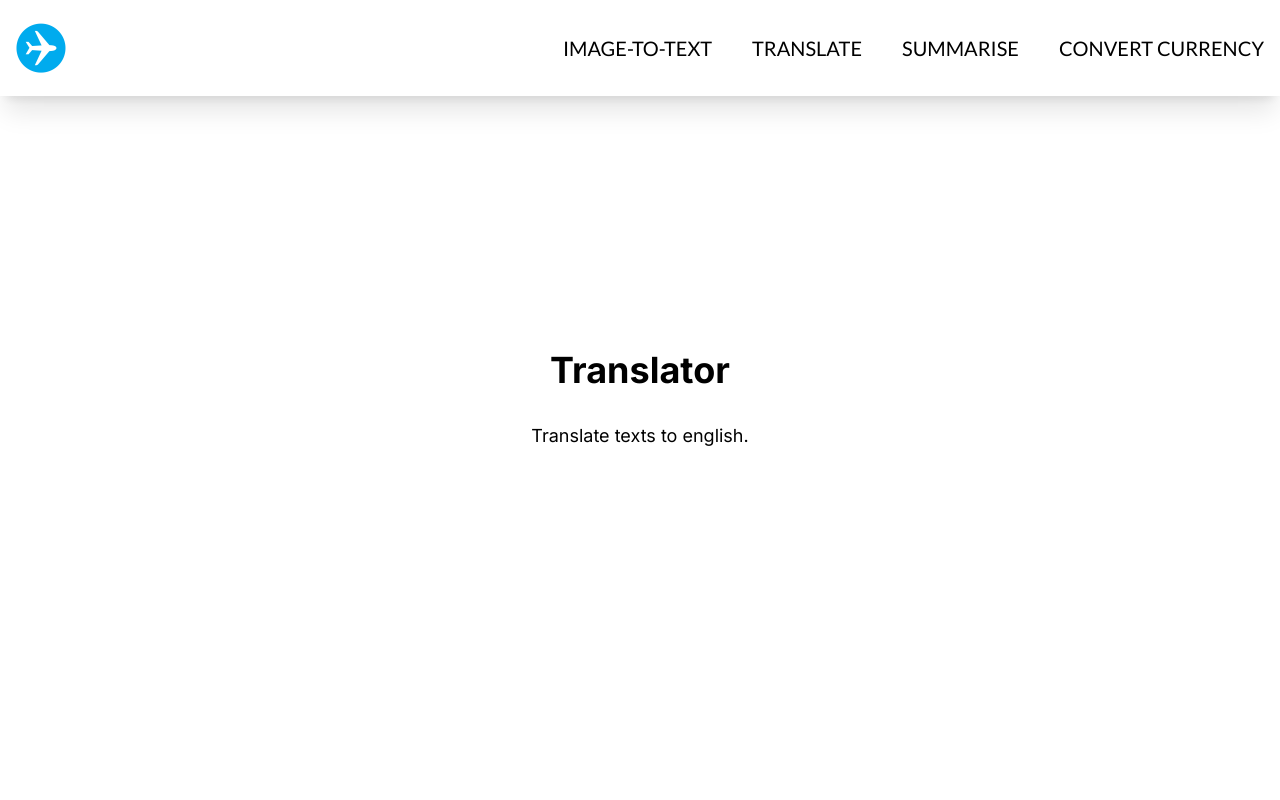
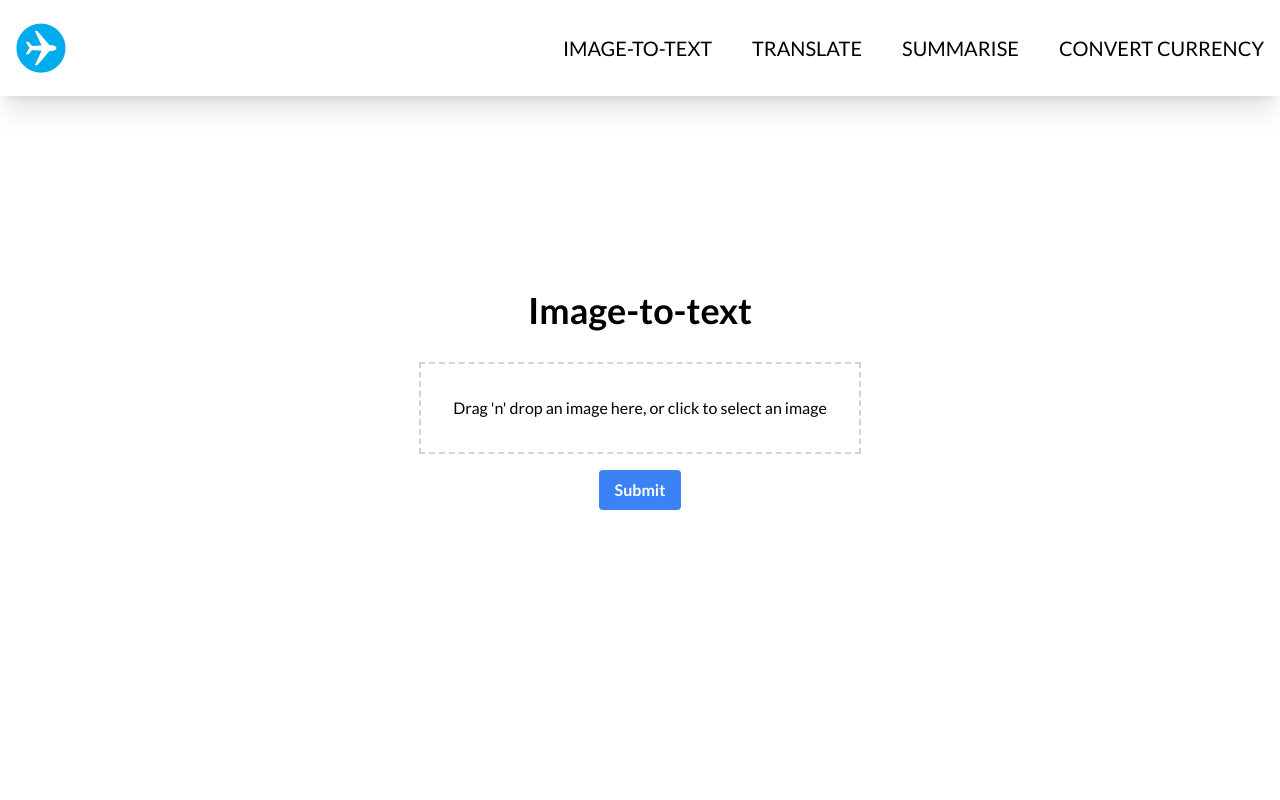
Before and after one commit to louisjoety/travel-toolkit, a Next.js app in the folder frontend/: page /translator in a window 1280 px wide. Shown: the top 800 px of the page. Built offline with nearby package versions, Linux system fonts and the light colour scheme.

Commit message:
add dropzone template in

```diff
--- a/frontend/app/translator/page.tsx
+++ b/frontend/app/translator/page.tsx
@@ -3,27 +3,82 @@
 import "../globals.css";
 import Header from "../components/Header";
 import Footer from "../components/Footer";
-import React, { useState } from 'react';
+import React, { useState, useCallback } from 'react';
 import { useRouter } from 'next/navigation';
 import Questions from "../components/Questions";
+import { Lato } from "next/font/google";
+import ExtractedText from "../image-to-text/ExtractedText";
+import Dropzone from "../image-to-text/Dropzone";
 
-export default function Translator() {
+const lato = Lato({
+  subsets: ['latin'],
+  weight: ['400', '700'],
+});
+
+export default function ImageToText() {
   const [menuOpen, setMenuOpen] = useState(false);
+  const [file, setFile] = useState<File | null>(null);
+  const [extractedText, setExtractedText] = useState<string>('');
+  const [isLoading, setIsLoading] = useState(false);
   const router = useRouter();
 
   const handleNav = () => {
     setMenuOpen(!menuOpen);
   };
 
+  const onDrop = useCallback((acceptedFiles: File[]) => {
+    setFile(acceptedFiles[0]);
+  }, []);
+
+  const handleSubmit = async () => {
+    if (!file) {
+      alert('Please select an image first.');
+      return;
+    }
+
+    setIsLoading(true);
+    const formData = new FormData();
+    formData.append('image', file);
+
+    try {
+      const response = await fetch('http://localhost:5000/api/convert', {
+        method: 'POST',
+        body: formData,
+      });
+
+      if (response.ok) {
+        const data = await response.json();
+        setExtractedText(data.text);
+      } else {
+        console.error('Error converting image to text');
+        alert('Error converting image to text. Please try again.');
+      }
+    } catch (error) {
+      console.error('Error:', error);
+      alert('An error occurred. Please try again.');
+    } finally {
+      setIsLoading(false);
+    }
+  };
+
   return (
-    <>
+    <div className={lato.className}>
       <Header menuOpen={menuOpen} handleNav={handleNav} />
-     <main className="flex min-h-screen flex-col items-center justify-center p-24">
-      <h1 className="text-4xl font-bold mb-8">Translator</h1>
-      <p className="text-lg">Translate texts to english.</p>
-    </main>
-    <Questions />
-    <Footer />
-    </>
+      <main className="flex min-h-screen flex-col items-center justify-center p-24">
+        <h1 className="text-4xl font-bold mb-8">Image-to-text</h1>
+        <Dropzone onDrop={onDrop} />
+        {file && <p className="mb-4">Selected file: {file.name}</p>}
+        <button
+          onClick={handleSubmit}
+          className="bg-blue-500 hover:bg-blue-700 text-white font-bold py-2 px-4 rounded"
+          disabled={isLoading}
+        >
+          {isLoading ? 'Processing...' : 'Submit'}
+        </button>
+        <ExtractedText text={extractedText} />
+      </main>
+      <Questions />
+      <Footer />
+    </div>
   );
 }
```
